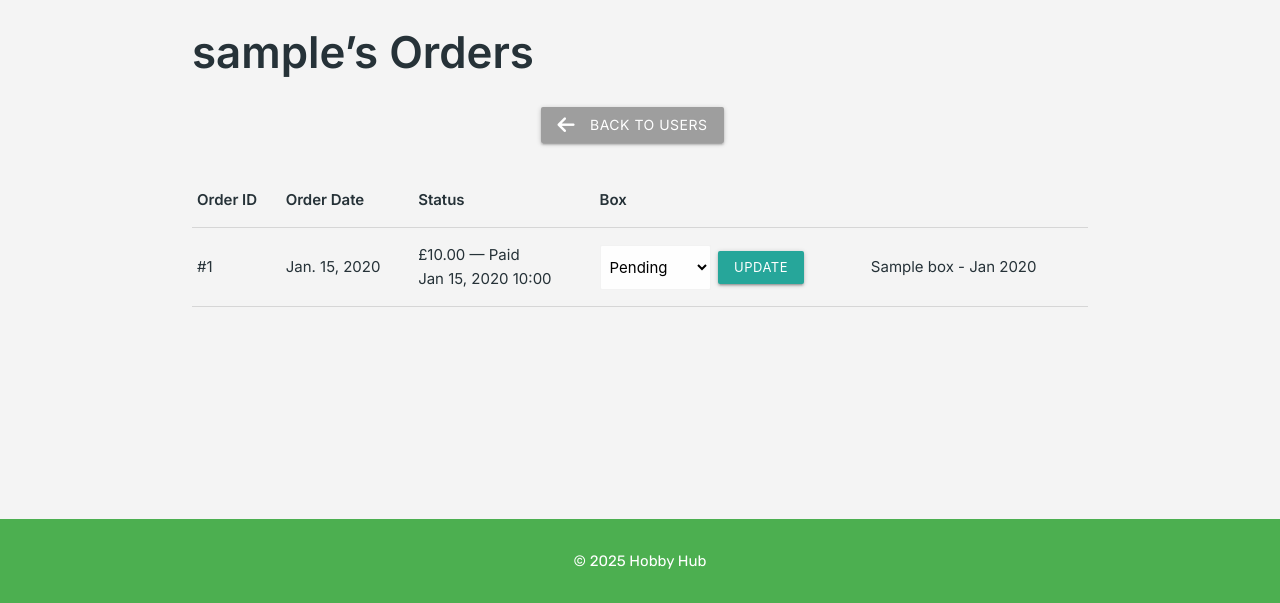
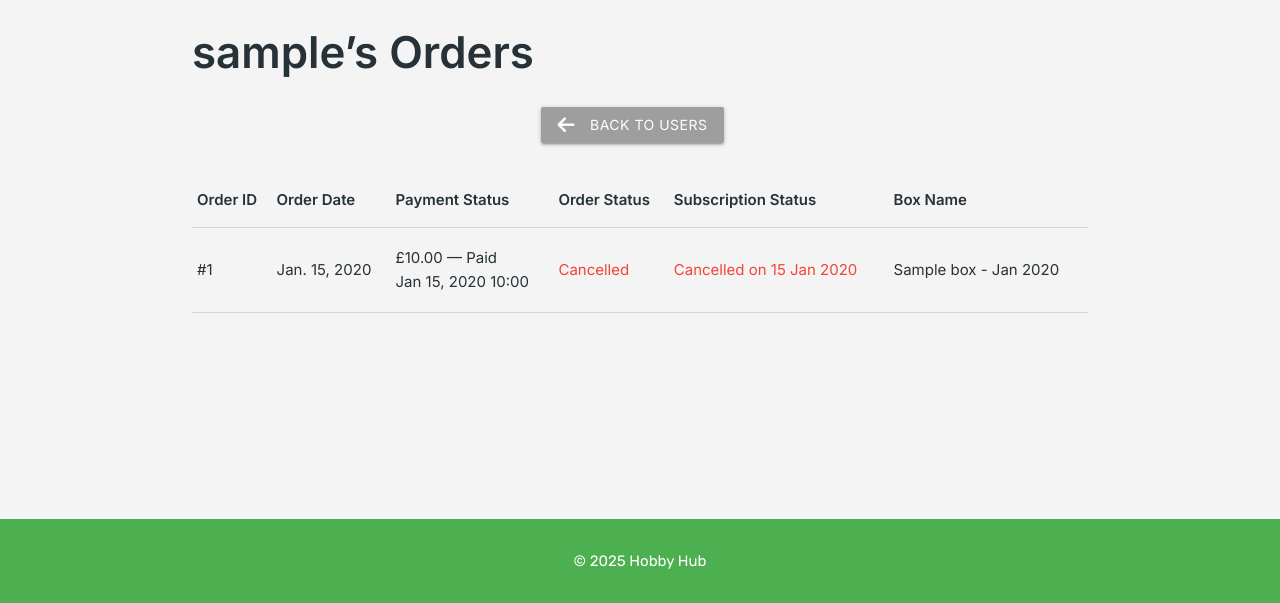
Before and after one commit to monkphin/HobbySub, a Django app: page /dashboard/user_admin/1/orders/ in a window 1280 px wide. Shown: the part 197-800 px from the top of the page. Run offline with Django 3.2, Linux system fonts and the light colour scheme; a user stored in the database is signed in; tables that the repository leaves empty hold one stand-in row (values such as "Sample post"); parts of the project's set-up code (start-up, migrations or seed data) failed here and were passed over; some libraries are stand-ins or nearby versions.

Commit message:
cleaned up admin views, improved defensive programming

```diff
--- a/dashboard/templates/dashboard/box_manager.html
+++ b/dashboard/templates/dashboard/box_manager.html
@@ -78,9 +78,9 @@
                     <a href="{% url 'edit_product' product.id %}" class="btn-small">
                       <i class="fas fa-edit left"></i> Edit
                     </a>
-                    <a href="#!" class="btn-small red delete-product-btn" data-id="{{ product.id }}">
-                      <i class="fas fa-trash-alt left"></i> Delete
-                    </a>
+                    <button type="submit" name="action" value="delete" class="btn-small red">
+                        <i class="fas fa-trash-alt left"></i> Delete
+                    </button>
                   </div>
                 </div>
               </div>
--- a/dashboard/templates/dashboard/box_products.html
+++ b/dashboard/templates/dashboard/box_products.html
@@ -78,9 +78,9 @@
                     <a href="{% url 'edit_product' product.id %}" class="btn-small">
                       <i class="fas fa-edit left"></i> Edit
                     </a>
-                    <a href="#!" class="btn-small red delete-product-btn" data-id="{{ product.id }}">
-                      <i class="fas fa-trash-alt left"></i> Delete
-                    </a>
+                    <button type="submit" name="action" value="delete" class="btn-small red">
+                        <i class="fas fa-trash-alt left"></i> Delete
+                    </button>
                   </div>
                 </div>
               </div>
--- a/dashboard/templates/dashboard/user_orders.html
+++ b/dashboard/templates/dashboard/user_orders.html
@@ -1,5 +1,6 @@
 {% extends 'base.html' %}
 {% block title %}{{ user.username }}'s Orders{% endblock %}
+{% load custom_filters %}
 
 {% block content %}
 <div class="container">
@@ -9,14 +10,17 @@
       <i class="fas fa-arrow-left left"></i> Back to Users
     </a>
   </div>
+
   {% if orders %}
     <table class="highlight">
       <thead>
         <tr>
           <th>Order ID</th>
           <th>Order Date</th>
-          <th>Status</th>
-          <th>Box</th>
+          <th>Payment Status</th>
+          <th>Order Status</th>
+          <th>Subscription Status</th>
+          <th>Box Name</th>
         </tr>
       </thead>
       <tbody>
@@ -24,6 +28,8 @@
         <tr>
           <td>#{{ order.id }}</td>
           <td>{{ order.order_date }}</td>
+
+          <!-- Payment Info -->
           <td>
             {% if order.payment %}
               £{{ order.payment.amount }} — {{ order.payment.status|title }}<br>
@@ -32,7 +38,32 @@
               <em>No payment</em>
             {% endif %}
           </td>
+
+          <!-- Order Status Logic -->
           <td>
+              {% if order.status == 'cancelled' %}
+                  <p class="red-text"><strong>Cancelled</strong></p>
+              {% elif order.stripe_subscription_id %}
+                  {% with sub_map|get_item:order.stripe_subscription_id as sub_info %}
+                      {% if sub_info.sub.cancelled_at %}
+                          <p class="red-text"><strong>Cancelled</strong></p>
+                      {% else %}
+                          <form method="post" action="{% url 'update_order_status' order.id %}">
+                              {% csrf_token %}
+                              <div class="inline-form">
+                                  <select name="status" class="browser-default select-auto-width">
+                                      {% for key, label in order.STATUS_CHOICES %}
+                                          {% if key != 'cancelled' %}
+                                              <option value="{{ key }}" {% if order.status == key %}selected{% endif %}>{{ label }}</option>
+                                          {% endif %}
+                                      {% endfor %}
+                                  </select>
+                                  <button type="submit" class="btn-small">Update</button>
+                              </div>
+                          </form>
+                      {% endif %}
+                  {% endwith %}
+              {% else %}
                   <form method="post" action="{% url 'update_order_status' order.id %}">
                       {% csrf_token %}
                       <div class="inline-form">
@@ -44,7 +75,29 @@
                           <button type="submit" class="btn-small">Update</button>
                       </div>
                   </form>
+              {% endif %}
           </td>
+
+          <!-- Subscription Logic -->
+          <td>
+            {% if order.stripe_subscription_id %}
+              {% with sub_map|get_item:order.stripe_subscription_id as sub_info %}
+                {% if sub_info.sub.cancelled_at %}
+                  <p class="red-text"><strong>Cancelled on {{ sub_info.sub.cancelled_at|date:"d M Y" }}</strong></p>
+                {% else %}
+                  <button
+                    class="btn-small red lighten-1 white-text cancel-subscription-btn"
+                    data-subscription-id="{{ sub_info.sub.stripe_subscription_id }}">
+                      Cancel Subscription
+                  </button>
+                {% endif %}
+              {% endwith %}
+            {% else %}
+              <p><em>Not a Subscription</em></p>
+            {% endif %}
+          </td>
+
+          <!-- Box Name -->
           <td>{{ order.box }}</td>
         </tr>
         {% endfor %}
--- a/dashboard/urls.py
+++ b/dashboard/urls.py
@@ -68,4 +68,5 @@ urlpatterns = [
         views.update_order_status,
         name='update_order_status'
     ),
+    path('user_admin/<int:user_id>/cancel-subscription/', views.admin_cancel_subscription, name='admin_cancel_subscription'),
 ]
--- a/dashboard/views.py
+++ b/dashboard/views.py
@@ -15,22 +15,24 @@ messaging.
 # Django/External Imports
 from django.contrib.admin.views.decorators import staff_member_required
 from django.shortcuts import render, redirect, get_object_or_404
+from django.views.decorators.http import require_POST
 from django.contrib.auth import get_user_model
 from django.contrib.auth import authenticate
 from cloudinary.uploader import destroy
 from django.utils.timezone import now
 from django.http import JsonResponse
+from django.utils import timezone
 import logging
+import stripe
 import json
 
 # Local Imports
-from hobbyhub.utils import alert
+from hobbyhub.utils import alert, get_subscription_duration_display, get_subscription_status
 from boxes.models import Box, BoxProduct
 from .decorators import custom_staff_required
 from .forms import BoxForm, ProductForm, UserEditForm
 from hobbyhub.mail import send_shipping_confirmation_email, send_auto_archive_notification, send_password_reset_email
 from orders.models import Order, Payment, StripeSubscriptionMeta
-
 
 logger = logging.getLogger(__name__)
 
@@ -114,7 +116,6 @@ def add_box(request):
     )
 
 
-
 @custom_staff_required
 def edit_box(request, box_id):
     """
@@ -124,8 +125,6 @@ def edit_box(request, box_id):
     - On success, redirects back to the box admin overview.
     - Displays error messages on invalid submissions.
     """
-    from django.utils.timezone import now
-
     box = get_object_or_404(Box, pk=box_id)
 
     if request.method == 'POST':
@@ -134,10 +133,17 @@ def edit_box(request, box_id):
         if form.is_valid():
             try:
                 updated_box = form.save(commit=False)
+                current_date = now().date()
 
-                # Auto-archive logic
-                if updated_box.shipping_date < now().date():
+                # Archive if the date is in the past
+                if updated_box.shipping_date < current_date:
                     updated_box.is_archived = True
+                    logger.info(f"Box '{updated_box.name}' archived due to past date.")
+                elif updated_box.shipping_date >= current_date and updated_box.is_archived:
+                    # Unarchive logic: Date is in the future and was archived
+                    updated_box.is_archived = False
+                    logger.info(f"Box '{updated_box.name}' unarchived due to future date.")
+                    alert(request, "success", f"Box '{updated_box.name}' is now unarchived.")
 
                 # Save the box
                 updated_box.save()
@@ -365,6 +371,9 @@ def edit_product(request, product_id):
     """
     product = get_object_or_404(BoxProduct, pk=product_id)
 
+    # Track the original state before editing
+    was_orphaned = product.box is None
+
     if request.method == 'POST':
         form = ProductForm(request.POST, request.FILES, instance=product)
         if form.is_valid():
@@ -374,11 +383,16 @@ def edit_product(request, product_id):
                 f"'{product.name}' (ID: {product.id})"
             )
             alert(request, "success", "Products successfully edited.")
+
+            # If it has a box, redirect back to the box view
             if product.box:
                 return redirect('edit_box_products', box_id=product.box.id)
-            else:
+
+            # If it is now orphaned, but was not orphaned before, show the message
+            if not was_orphaned:
                 alert(request, "warning", "Product is now orphaned (no box linked).")
-                return redirect('manage_orphaned_products')
+
+            return redirect('box_admin')
         else:
             alert(
                 request,
@@ -493,26 +507,40 @@ def manage_orphaned_products(request):
     """
     Handles batch reassignment or deletion of orphaned products.
     """
+    # === DEBUGGING OUTPUT ===
+    print("=== DEBUGGING: Entering manage_orphaned_products ===")
+    print(f"Request method: {request.method}")
+    print(f"POST Data: {request.POST}")
+
     action = request.POST.get('action')
     product_ids = request.POST.getlist('product_ids')
 
+    # Log the action and product IDs
+    print(f"=== DEBUGGING: Action received -> {action}")
+    print(f"=== DEBUGGING: Product IDs received -> {product_ids}")
+
     if action not in ['reassign', 'delete']:
         alert(request, "error", "Invalid action.")
+        print("=== DEBUGGING: Invalid action encountered, redirecting to box_admin ===")
         return redirect('box_admin')
 
     if not product_ids:
         alert(request, "error", "No products selected.")
+        print("=== DEBUGGING: No products selected, redirecting to box_admin ===")
         return redirect('box_admin')
 
     if action == 'reassign':
+        print(f"=== DEBUGGING: Redirecting to reassign_orphaned_products with IDs: {product_ids} ===")
         # Redirect to reassign page
         return redirect('reassign_orphaned_products', product_ids=",".join(product_ids))
 
     elif action == 'delete':
+        print(f"=== DEBUGGING: Deleting products with IDs: {product_ids} ===")
         # Batch delete
         BoxProduct.objects.filter(id__in=product_ids).delete()
         alert(request, "success", f"Deleted {len(product_ids)} orphaned products.")
         return redirect('box_admin')
+
 
 
 @custom_staff_required
@@ -567,28 +595,37 @@ def edit_user(request, user_id):
     user = get_object_or_404(User, pk=user_id)
 
     if request.method == 'POST':
-        form = UserEditForm(request.POST, instance=user)
-        if form.is_valid():
-            form.save()
-            logger.info(
-                f"Admin {request.user} updated user: {user.username} (ID: {user.id})"
-            )
-            alert(
-                request,
-                "success",
-                f"User '{user.username}' updated successfully."
-            )
-            return redirect('user_admin')
-        else:
-            alert(
-                request,
-                "error",
-                f"Unable to update User '{user.username}'."
-            )
-    else:
-        form = UserEditForm(instance=user)
+        # If it's AJAX, handle the JSON request
+        if request.content_type == 'application/json':
+            data = json.loads(request.body)
+            password = data.get('password')
+            form_data = {
+                'username': data.get('username'),
+                'email': data.get('email'),
+                'is_staff': data.get('is_staff')
+            }
 
-    # Adding last login and date joined to the context
+            print(f"Received form data: {form_data}")
+
+            # Authenticate admin user
+            admin_user = authenticate(username=request.user.username, password=password)
+            if not admin_user:
+                logger.warning(f"Password attempt failed for {request.user.username}")
+                return JsonResponse({"success": False, "error": "Password is incorrect."}, status=403)
+
+            # Update the form data
+            form = UserEditForm(form_data, instance=user)
+            if form.is_valid():
+                form.save()
+                logger.info(f"Admin {request.user} updated user: {user.username} (ID: {user.id})")
+                alert(request, "success", f"User '{user.username}' updated successfully.")
+                return JsonResponse({"success": True, "message": f"User '{user.username}' updated successfully."})
+            else:
+                logger.error(f"Form errors: {form.errors}")
+                return JsonResponse({"success": False, "error": "Form data is invalid."}, status=400)
+
+    # Regular GET request
+    form = UserEditForm(instance=user)
     return render(
         request,
         'dashboard/edit_user.html',
@@ -696,6 +733,14 @@ def user_orders(request, user_id):
     active_sub = subs.filter(cancelled_at__isnull=True).first()
     cancelled_subs = subs.filter(cancelled_at__isnull=False)
 
+    sub_map = {
+        sub.stripe_subscription_id: {
+            'sub': sub,
+            'label': get_subscription_duration_display(sub),
+            'status': get_subscription_status(sub),
+        } for sub in subs
+    }
+
     for order in orders:
         order.payment = Payment.objects.filter(order=order).first()
 
@@ -707,6 +752,7 @@ def user_orders(request, user_id):
             'orders': orders,
             'active_sub': active_sub,
             'cancelled_subs': cancelled_subs,
+            'sub_map': sub_map
         }
     )
 
@@ -715,22 +761,35 @@ def user_orders(request, user_id):
 def update_order_status(request, order_id):
     """
     Allows an admin to update the status of an order from the dashboard.
-
-    - Sends a shipping confirmation email if marked as 'shipped'.
     """
     order = get_object_or_404(Order, id=order_id)
 
     if request.method == 'POST':
         new_status = request.POST.get('status')
-        if new_status in dict(Order.STATUS_CHOICES):
+
+        if new_status == 'cancelled' and order.stripe_subscription_id:
+            # Call Stripe to cancel
+            try:
+                stripe.Subscription.modify(
+                    order.stripe_subscription_id,
+                    cancel_at_period_end=True
+                )
+                order.status = 'cancelled'
+                order.save()
+                alert(request, "success", "Subscription successfully marked as cancelled.")
+            except Exception as e:
+                logger.error(f"Failed to cancel subscription: {e}")
+                alert(request, "error", "Failed to cancel the subscription.")
+
+        elif new_status == 'cancelled':
+            # If it's just a plain order, mark as cancelled
+            order.status = 'cancelled'
+            order.save()
+            alert(request, "success", f"Order #{order.id} has been cancelled.")
+
+        elif new_status in dict(Order.STATUS_CHOICES):
             order.status = new_status
             order.save()
-            if new_status == "shipped":
-                send_shipping_confirmation_email(order.user, order.box)
-                logger.info(
-                    f"Shipping confirmation email sent to {order.user.email} "
-                    f"for box {order.box}"
-                )
             alert(
                 request,
                 "success",
@@ -740,3 +799,44 @@ def update_order_status(request, order_id):
             alert(request, "error", "Invalid status selected.")
 
     return redirect('user_orders', user_id=order.user.id)
+
+
+@custom_staff_required
+@require_POST
+def admin_cancel_subscription(request, user_id):
+    """
+    Allows an admin to securely cancel a user's subscription.
+    """
+    data = json.loads(request.body)
+    password = data.get('password')
+    subscription_id = data.get('subscription_id')
+
+    if not subscription_id:
+        return JsonResponse({'success': False, 'error': 'Subscription ID not provided.'})
+
+    if authenticate(username=request.user.username, password=password):
+        try:
+            sub = StripeSubscriptionMeta.objects.get(
+                user_id=user_id,
+                stripe_subscription_id=subscription_id,
+                cancelled_at__isnull=True
+            )
+
+            stripe.Subscription.modify(
+                sub.stripe_subscription_id,
+                cancel_at_period_end=True
+            )
+
+            sub.cancelled_at = timezone.now()
+            sub.save()
+
+            # Log and alert
+            logger.info(f"Admin {request.user} cancelled subscription {subscription_id} for user ID {user_id}")
+            return JsonResponse({'success': True, 'message': 'Subscription will cancel at period end.'})
+
+        except StripeSubscriptionMeta.DoesNotExist:
+            logger.warning(f"Attempted to cancel subscription {subscription_id} for user ID {user_id}, but it was not found.")
+            return JsonResponse({'success': False, 'error': 'No active subscription found to cancel.'})
+
+    else:
+        return JsonResponse({'success': False, 'error': 'Incorrect password'})
--- a/hobbyhub/settings.py
+++ b/hobbyhub/settings.py
@@ -2,9 +2,9 @@
 Django settings for hobbyhub project.
 """
 
+from dotenv import load_dotenv
 import os
 from pathlib import Path
-from dotenv import load_dotenv
 import dj_database_url
 import cloudinary
 
--- a/static/js/script.js
+++ b/static/js/script.js
@@ -74,12 +74,11 @@ M.Datepicker.init(document.querySelectorAll('.datepicker'), {
   }
 
   // Subscription cancellation button
-  document.querySelectorAll('.cancel-subscription-btn').forEach(button => {
+document.querySelectorAll('.cancel-subscription-btn').forEach(button => {
     button.addEventListener('click', () => {
         const subscriptionId = button.dataset.subscriptionId;
 
         if (!subscriptionId) {
-            console.error("Subscription ID missing on button.");
             M.toast({ html: "Failed to identify subscription. Please try again.", classes: "red" });
             return;
         }
@@ -88,6 +87,7 @@ M.Datepicker.init(document.querySelectorAll('.datepicker'), {
         modalContext.id = subscriptionId;
     });
 });
+
 
   // === Modal trigger bindings for Box and Product Deletion ===
   document.querySelectorAll('.delete-box-btn').forEach(button => {
@@ -107,6 +107,13 @@ M.Datepicker.init(document.querySelectorAll('.datepicker'), {
   document.querySelectorAll('.admin-toggle-state-btn').forEach(button => {
     button.addEventListener('click', () => {
       openModal('admin_toggle_user_state', button.dataset.id);
+    });
+  });
+
+  // === Modal trigger binding for Admin Save User ===
+  document.querySelectorAll('.admin-update-user-btn').forEach(button => {
+    button.addEventListener('click', () => {
+      openModal('admin_save_user', button.dataset.id);
     });
   });
 
@@ -207,7 +214,7 @@ function openChangeEmailModal() {
     instance.close();
   }
 
-  function submitModalAction() {
+function submitModalAction() {
   const password = document.getElementById('modal-password').value;
   const errorEl = document.getElementById('modal-error');
   errorEl.innerText = '';
@@ -220,6 +227,11 @@ function openChangeEmailModal() {
   let url = '';
   const action = modalContext.action;
 
+  // Initialize payload object
+  let payload = {
+    password: password
+  };
+
   switch (action) {
     case 'delete_account':
       url = GLOBALS.urls.deleteAccount;
@@ -229,6 +241,7 @@ function openChangeEmailModal() {
       break;
     case 'cancel_subscription':
       url = GLOBALS.urls.cancelSubscription;
+      payload.subscription_id = modalContext.id;
       break;
     case 'delete_box':
       url = `/dashboard/box_admin/${modalContext.id}/delete/`;
@@ -239,6 +252,19 @@ function openChangeEmailModal() {
     case 'admin_password_reset':
       url = `/dashboard/user_admin/password-reset/${modalContext.id}/`;
       break;
+    case 'admin_save_user':
+      url = `/dashboard/user_admin/${modalContext.id}/edit/`;
+
+      // Collect form data from the page
+      const formData = {
+        username: document.getElementById('username').value,
+        email: document.getElementById('email').value,
+        is_staff: document.querySelector('input[name="is_staff"]').checked
+      };
+
+      // Merge form data into the main payload
+      Object.assign(payload, formData);
+      break;
     case 'admin_toggle_user_state':
       url = `/dashboard/user_admin/${modalContext.id}/toggle-state/`;
       break;
@@ -248,18 +274,6 @@ function openChangeEmailModal() {
     default:
       errorEl.innerText = 'Invalid action.';
       return;
-  }
-
-  // JSON-based payload
-  const payload = {
-    password: password
-  };
-
-  // Add additional context if needed
-  if (action === 'cancel_subscription') {
-    payload.subscription_id = modalContext.id;
-  } else if (action === 'change_email') {
-    payload.new_email = modalContext.newEmail;
   }
 
   fetch(url, {
@@ -282,7 +296,7 @@ function openChangeEmailModal() {
         errorEl.innerText = data.error || 'Failed to complete action.';
       }
     })
-    .catch(err => {
+    .catch(() => {
       errorEl.innerText = 'Sorry — there was a problem completing your request.';
     });
 }
```
Also changed, not shown: dashboard/templates/dashboard/edit_user.html (+6 -1 lines). Lines whose indentation alone changed are shown as unchanged.
